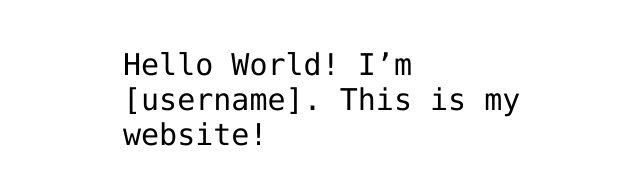
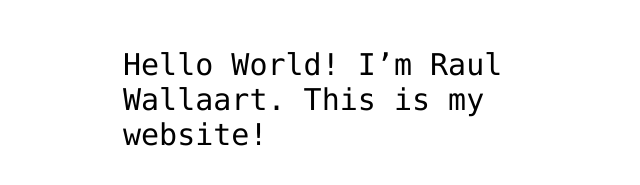
Before and after one commit to raulwallaart/raulwallaart.github.io, a plain HTML site: page index.html in a window 1280 px wide. Shown: the part 341-526 px from the top of the page, without its empty margins (317-957 px from the left). Drawn offline with Linux system fonts and the light colour scheme.

Commit message:
Update index.html
Add my name to my new GitHub Website

```diff
--- a/index.html
+++ b/index.html
@@ -12,7 +12,7 @@
 <img src="https://octodex.github.com/images/daftpunktocat-thomas.gif" id="octocat" alt="octocat-gif" />
 
 <!-- Change this code here by copy and pasting your template on line 15 -->
-<p>Hello World! I’m [username]. This is my website!</p>
+<p>Hello World! I’m Raul Wallaart. This is my website!</p>
 
 </body>
 </html>
```
